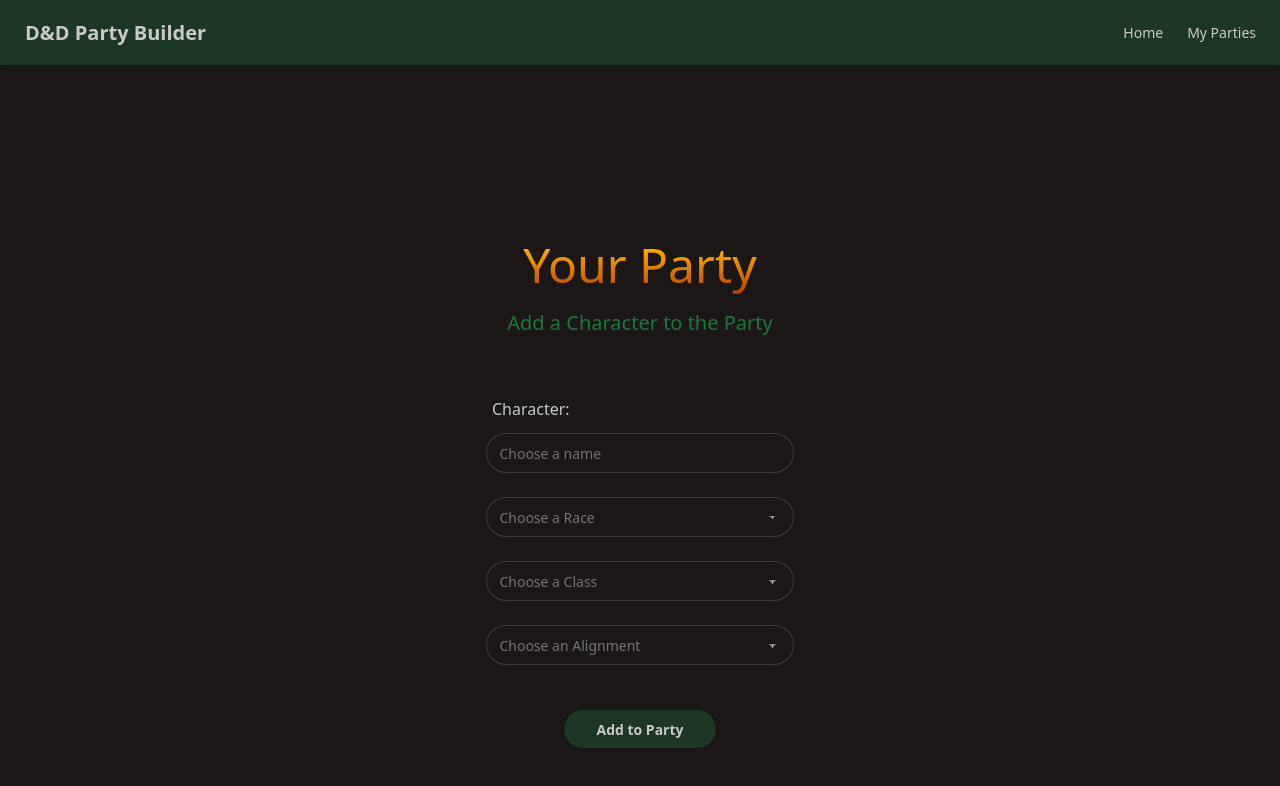
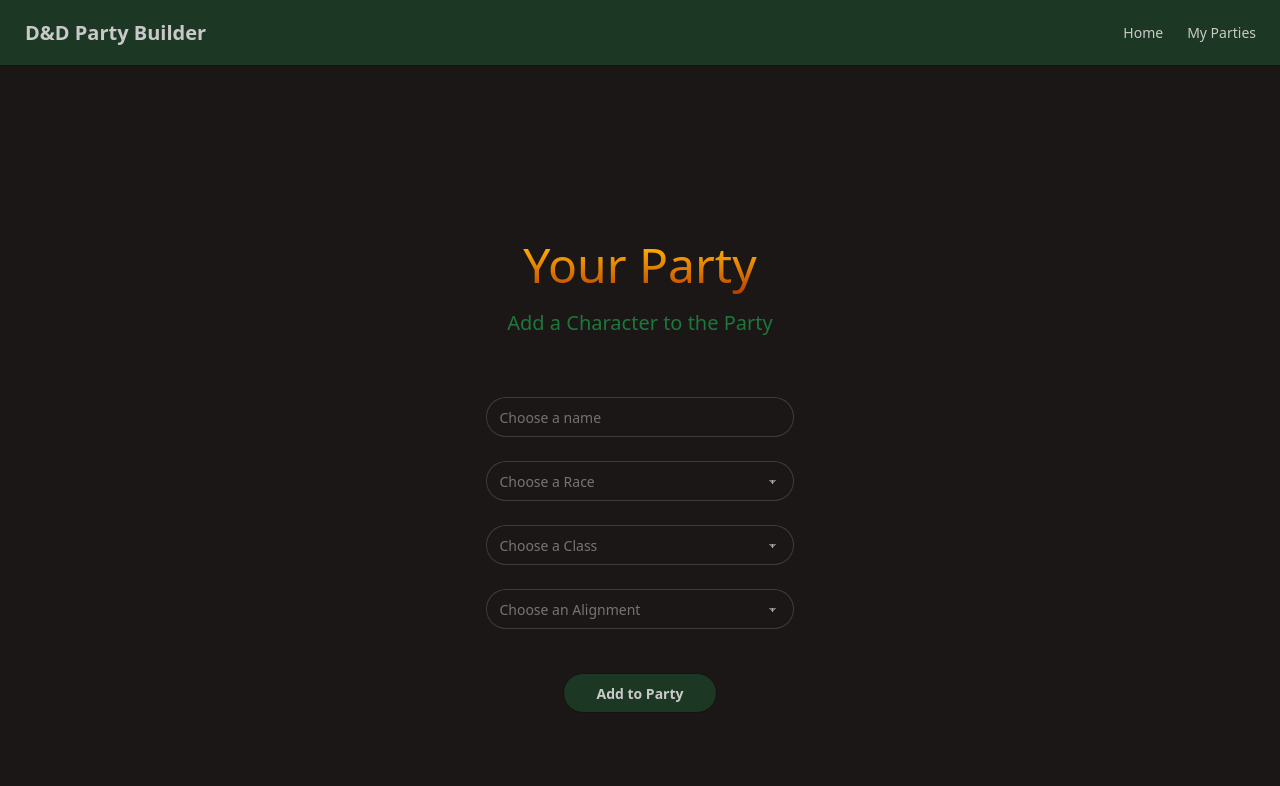
Before and after one commit to bobbythree/dnd-party-builder, a React (Vite) app: page /add-character in a window 1280 px wide. Shown: the top 786 px of the page. Built offline with nearby package versions, Linux system fonts and the light colour scheme.

Commit message:
remove label

```diff
--- a/src/components/Inputs.tsx
+++ b/src/components/Inputs.tsx
@@ -44,27 +44,27 @@
     <div className="flex flex-col items-center">
       <form onSubmit={handleSubmit} className="flex flex-col items-center justify-center w-lg">
         <TextInput
-          label="Character"
+          name="name"
           placeholder="Choose a name"
-          name="name"
           value={formData.name}
           onChange={handleChange}
         />
         <DropdownInput
+          name="race"
           options={['Human', 'Elf', 'Half-Elf']}
-          name="race"
           value={formData.race}
           placeholder="Choose a Race"
           onChange={handleChange}
         />
         <DropdownInput
+          name="characterClass"
           options={['Fighter', 'Druid', 'Bard']}
-          name="characterClass"
           value={formData.characterClass}
           placeholder="Choose a Class"
           onChange={handleChange}
         />
         <DropdownInput
+          name="alignment"
           options={
             [
               'Lawful Good',
@@ -78,7 +78,6 @@
               'Chaotic Evil',
             ]
           }
-          name="alignment"
           value={formData.alignment}
           placeholder="Choose an Alignment"
           onChange={handleChange}
--- a/src/components/TextInput.tsx
+++ b/src/components/TextInput.tsx
@@ -1,17 +1,15 @@
 import { ChangeEvent } from "react";
 
 interface TextInputProps {
-  label: string;
   placeholder?: string;
   name: string;
   value: string;
   onChange: (e: ChangeEvent<HTMLInputElement>) => void;
 }
 
-export default function TextInput({ label, placeholder, name, value, onChange }: TextInputProps) {
+export default function TextInput({ placeholder, name, value, onChange }: TextInputProps) {
   return (
     <div className="flex flex-col items-center w-full gap-3 mb-3">
-      <label htmlFor={name} className="self-start pl-27">{label}:</label>
       <input
         className="input mb-3 w-[60%]"
         name={name}
@@ -21,6 +19,7 @@
         value={value}
         onChange={onChange}
         required
+        autoComplete="off"
       />
     </div>
   )
```
